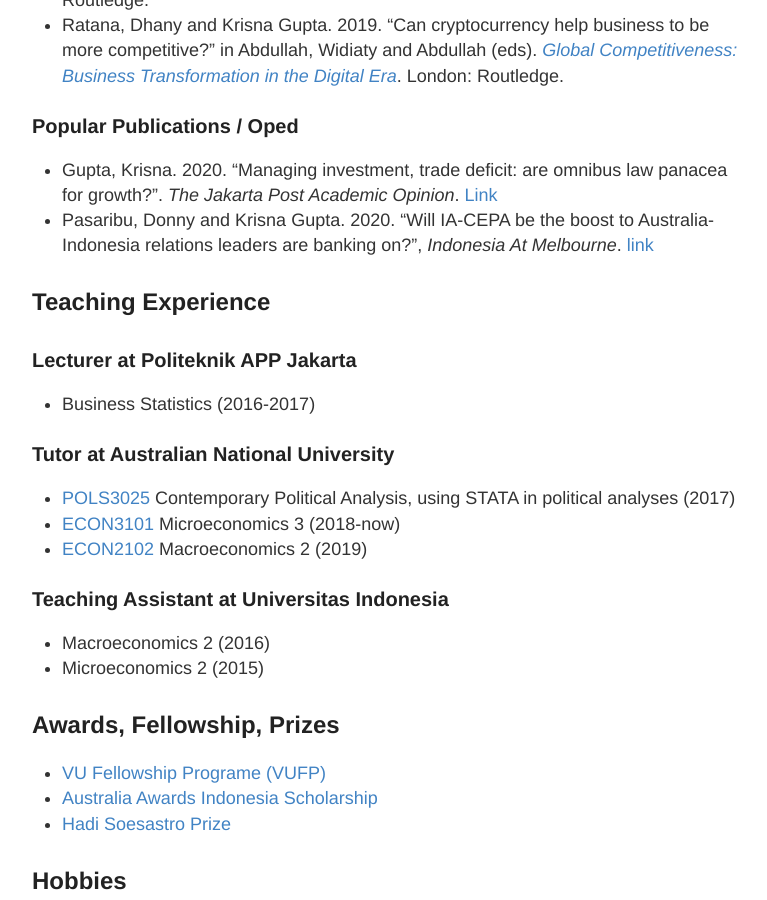
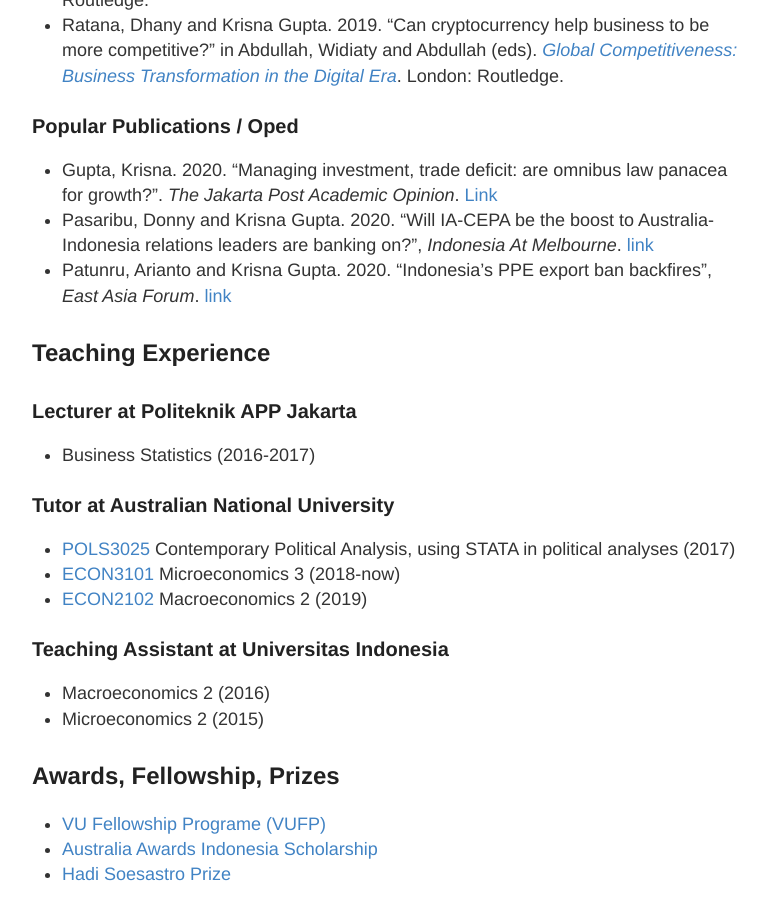
Before and after one commit to imedkrisna/imedkrisna.github.io, a Jekyll site: the page built from about.md, in a window 1280 px wide and 900 px high, scrolled down 1492 px. Shown: the whole window, without its empty margins (248-1015 px from the left). Built offline with Jekyll 4.4.1, drawn with Linux system fonts in a browser that asks for light colours.

Commit message:
CV update East Asia Forum

```diff
--- a/CV.html
+++ b/CV.html
@@ -2,7 +2,7 @@
 layout: default
 title: Curriculum Vitae
 ---
-<a href="https://1drv.ms/b/s!AjelszXKKcms7WVNu8BHou1trlBC?e=Xiggsx">Donwload my CV</a>
+<a href="https://1drv.ms/b/s!AjelszXKKcms7WlHjM3eSDtnK8IC?e=8zSrq4">Donwload my CV</a>
 
 
-<iframe src="https://onedrive.live.com/embed?cid=ACC929CA35B3A537&resid=ACC929CA35B3A537%2114053&authkey=AJJ238IYhL7oVGs&em=2" width="900" height="467" frameborder="0" scrolling="no"></iframe>
+<iframe src="https://onedrive.live.com/embed?cid=ACC929CA35B3A537&resid=ACC929CA35B3A537%2114057&authkey=AHt5sdHnbTjrXMk&em=2" width="900" height="467" frameborder="0" scrolling="no"></iframe>
--- a/about.md
+++ b/about.md
@@ -33,6 +33,7 @@ I am an ocassional gamer, still watch DotA 2 tournaments although I play it no m
 ### Popular Publications / Oped
 - Gupta, Krisna. 2020. "Managing investment, trade deficit: are omnibus law panacea for growth?". *The Jakarta Post Academic Opinion*. [Link](https://www.thejakartapost.com/academia/2020/01/31/managing-investment-trade-deficit-are-omnibus-laws-panacea-for-growth.html)
 - Pasaribu, Donny and Krisna Gupta. 2020. "Will IA-CEPA be the boost to Australia-Indonesia relations leaders are banking on?", *Indonesia At Melbourne*. [link](https://indonesiaatmelbourne.unimelb.edu.au/will-ia-cepa-be-the-boost-to-the-australia-indonesia-relationship-leaders-are-banking-on/)
+- Patunru, Arianto and Krisna Gupta. 2020. "Indonesia's PPE export ban backfires", *East Asia Forum*. [link](https://www.eastasiaforum.org/2020/06/16/indonesias-ppe-export-ban-backfires/)
 
 ## Teaching Experience
 
```
